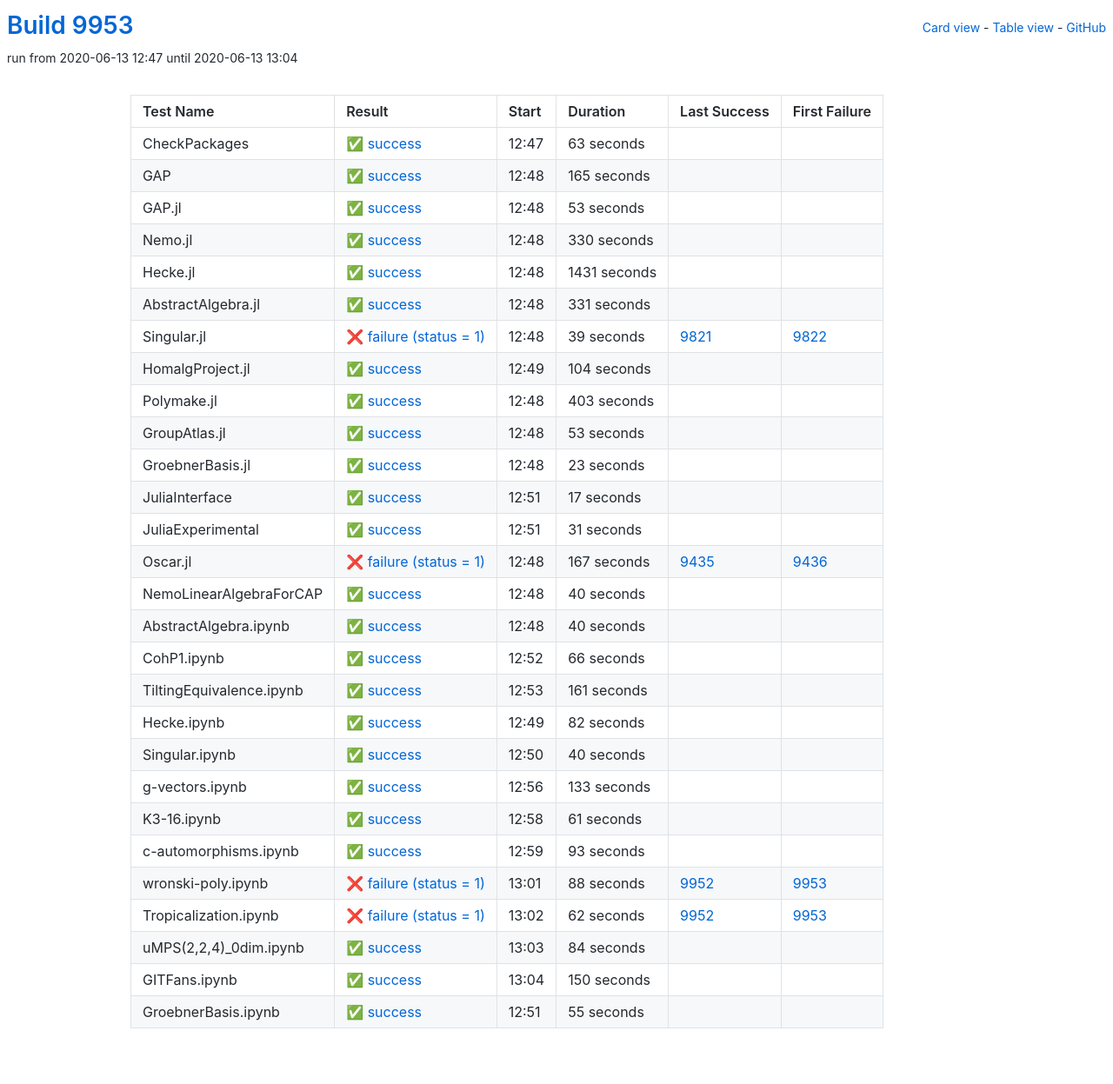
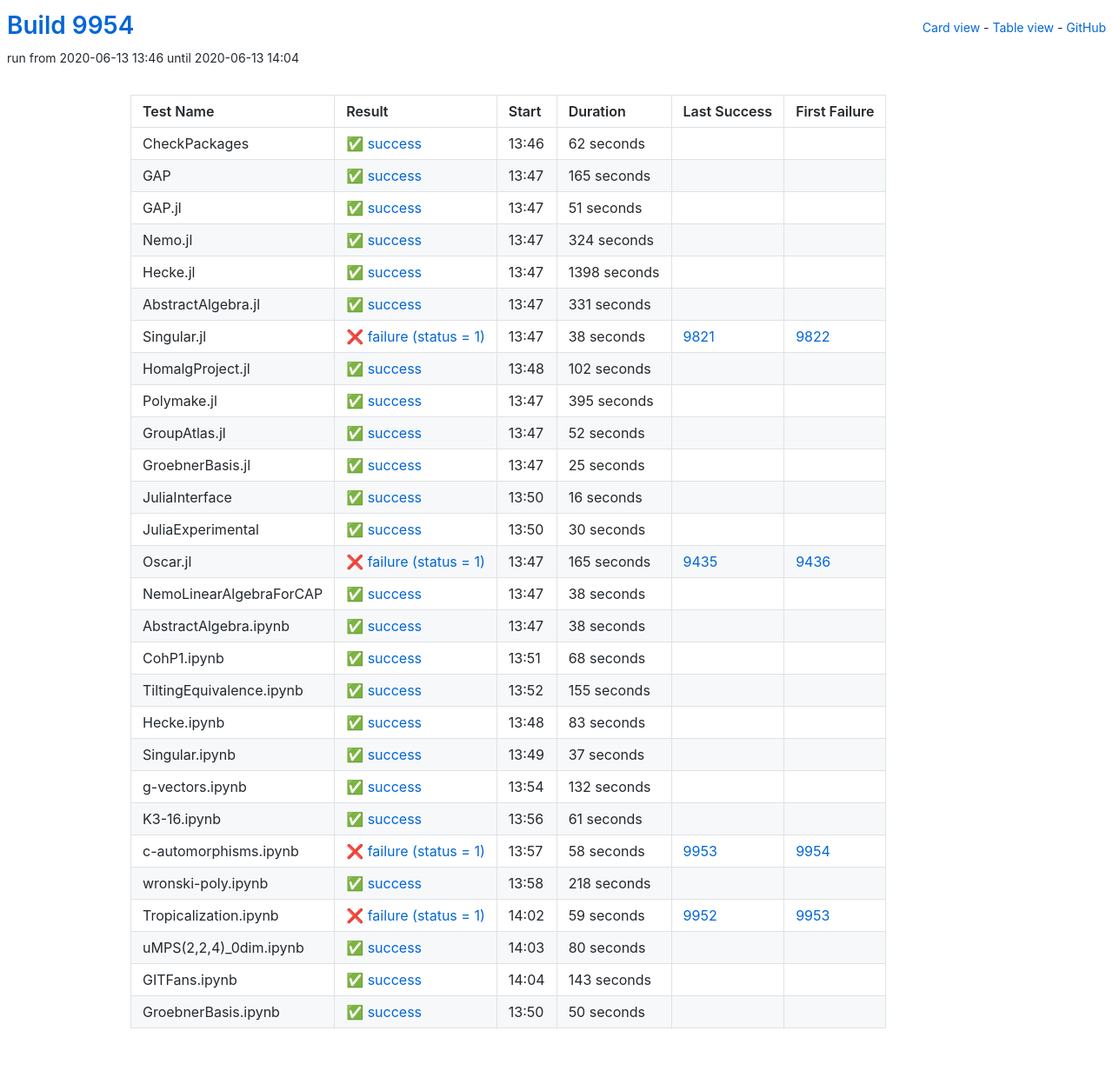
Before and after one commit to oscar-system/oscar-ci-status, a Jekyll site: the page built from table.html, in a window 1280 px wide. Shown: the whole page at 87% size. Built offline with Jekyll 4.4.1, drawn with Linux system fonts in a browser that asks for light colours.

Commit message:
Build #9954

```diff
--- a/_data/ci.yml
+++ b/_data/ci.yml
@@ -1,6 +1,6 @@
 ---
-build: 9953
-build_url: https://oscarci.mathematik.uni-kl.de/job/oscar/9953/
+build: 9954
+build_url: https://oscarci.mathematik.uni-kl.de/job/oscar/9954/
 job: oscar
 organization: oscar-system
 repo: oscar-ci-status
@@ -8,20 +8,20 @@
 tests:
 - name: CheckPackages
   id: checkpackages
-  log: https://oscarci.mathematik.uni-kl.de/job/oscar/9953/artifact/logs/build-9953/CheckPackages.log
-  start: 2020-06-13 12:47
+  log: https://oscarci.mathematik.uni-kl.de/job/oscar/9954/artifact/logs/build-9954/CheckPackages.log
+  start: 2020-06-13 13:46
   success: true
   exitcode: 0
   status: success
-  duration: 63
+  duration: 62
   last_success: false
   last_success_url:
   first_failure: false
   first_failure_url:
 - name: GAP
   id: gap
-  log: https://oscarci.mathematik.uni-kl.de/job/oscar/9953/artifact/logs/build-9953/GAP.log
-  start: 2020-06-13 12:48
+  log: https://oscarci.mathematik.uni-kl.de/job/oscar/9954/artifact/logs/build-9954/GAP.log
+  start: 2020-06-13 13:47
   success: true
   exitcode: 0
   status: success
@@ -32,44 +32,44 @@
   first_failure_url:
 - name: GAP.jl
   id: gap-jl
-  log: https://oscarci.mathematik.uni-kl.de/job/oscar/9953/artifact/logs/build-9953/GAP.jl.log
-  start: 2020-06-13 12:48
+  log: https://oscarci.mathematik.uni-kl.de/job/oscar/9954/artifact/logs/build-9954/GAP.jl.log
+  start: 2020-06-13 13:47
   success: true
   exitcode: 0
   status: success
-  duration: 53
+  duration: 51
   last_success: false
   last_success_url:
   first_failure: false
   first_failure_url:
 - name: Nemo.jl
   id: nemo-jl
-  log: https://oscarci.mathematik.uni-kl.de/job/oscar/9953/artifact/logs/build-9953/Nemo.jl.log
-  start: 2020-06-13 12:48
+  log: https://oscarci.mathematik.uni-kl.de/job/oscar/9954/artifact/logs/build-9954/Nemo.jl.log
+  start: 2020-06-13 13:47
   success: true
   exitcode: 0
   status: success
-  duration: 330
+  duration: 324
   last_success: false
   last_success_url:
   first_failure: false
   first_failure_url:
 - name: Hecke.jl
   id: hecke-jl
-  log: https://oscarci.mathematik.uni-kl.de/job/oscar/9953/artifact/logs/build-9953/Hecke.jl.log
-  start: 2020-06-13 12:48
+  log: https://oscarci.mathematik.uni-kl.de/job/oscar/9954/artifact/logs/build-9954/Hecke.jl.log
+  start: 2020-06-13 13:47
   success: true
   exitcode: 0
   status: success
-  duration: 1431
+  duration: 1398
   last_success: false
   last_success_url:
   first_failure: false
   first_failure_url:
 - name: AbstractAlgebra.jl
   id: abstractalgebra-jl
-  log: https://oscarci.mathematik.uni-kl.de/job/oscar/9953/artifact/logs/build-9953/AbstractAlgebra.jl.log
-  start: 2020-06-13 12:48
+  log: https://oscarci.mathematik.uni-kl.de/job/oscar/9954/artifact/logs/build-9954/AbstractAlgebra.jl.log
+  start: 2020-06-13 13:47
   success: true
   exitcode: 0
   status: success
@@ -80,188 +80,188 @@
   first_failure_url:
 - name: Singular.jl
   id: singular-jl
-  log: https://oscarci.mathematik.uni-kl.de/job/oscar/9953/artifact/logs/build-9953/Singular.jl.log
-  start: 2020-06-13 12:48
+  log: https://oscarci.mathematik.uni-kl.de/job/oscar/9954/artifact/logs/build-9954/Singular.jl.log
+  start: 2020-06-13 13:47
   success: false
   exitcode: 1
   status: failure
-  duration: 39
+  duration: 38
   last_success: 9821
   last_success_url: https://oscarci.mathematik.uni-kl.de/job/oscar/9821/
   first_failure: 9822
   first_failure_url: https://oscarci.mathematik.uni-kl.de/job/oscar/9822/
 - name: HomalgProject.jl
   id: homalgproject-jl
-  log: https://oscarci.mathematik.uni-kl.de/job/oscar/9953/artifact/logs/build-9953/HomalgProject.jl.log
-  start: 2020-06-13 12:49
+  log: https://oscarci.mathematik.uni-kl.de/job/oscar/9954/artifact/logs/build-9954/HomalgProject.jl.log
+  start: 2020-06-13 13:48
   success: true
   exitcode: 0
   status: success
-  duration: 104
+  duration: 102
   last_success: false
   last_success_url:
   first_failure: false
   first_failure_url:
 - name: Polymake.jl
   id: polymake-jl
-  log: https://oscarci.mathematik.uni-kl.de/job/oscar/9953/artifact/logs/build-9953/Polymake.jl.log
-  start: 2020-06-13 12:48
+  log: https://oscarci.mathematik.uni-kl.de/job/oscar/9954/artifact/logs/build-9954/Polymake.jl.log
+  start: 2020-06-13 13:47
   success: true
   exitcode: 0
   status: success
-  duration: 403
+  duration: 395
   last_success: false
   last_success_url:
   first_failure: false
   first_failure_url:
 - name: GroupAtlas.jl
   id: groupatlas-jl
-  log: https://oscarci.mathematik.uni-kl.de/job/oscar/9953/artifact/logs/build-9953/GroupAtlas.jl.log
-  start: 2020-06-13 12:48
+  log: https://oscarci.mathematik.uni-kl.de/job/oscar/9954/artifact/logs/build-9954/GroupAtlas.jl.log
+  start: 2020-06-13 13:47
   success: true
   exitcode: 0
   status: success
-  duration: 53
+  duration: 52
   last_success: false
   last_success_url:
   first_failure: false
   first_failure_url:
 - name: GroebnerBasis.jl
   id: groebnerbasis-jl
-  log: https://oscarci.mathematik.uni-kl.de/job/oscar/9953/artifact/logs/build-9953/GroebnerBasis.jl.log
-  start: 2020-06-13 12:48
+  log: https://oscarci.mathematik.uni-kl.de/job/oscar/9954/artifact/logs/build-9954/GroebnerBasis.jl.log
+  start: 2020-06-13 13:47
   success: true
   exitcode: 0
   status: success
-  duration: 23
+  duration: 25
   last_success: false
   last_success_url:
   first_failure: false
   first_failure_url:
 - name: JuliaInterface
   id: juliainterface
-  log: https://oscarci.mathematik.uni-kl.de/job/oscar/9953/artifact/logs/build-9953/JuliaInterface.log
-  start: 2020-06-13 12:51
+  log: https://oscarci.mathematik.uni-kl.de/job/oscar/9954/artifact/logs/build-9954/JuliaInterface.log
+  start: 2020-06-13 13:50
   success: true
   exitcode: 0
   status: success
-  duration: 17
+  duration: 16
   last_success: false
   last_success_url:
   first_failure: false
   first_failure_url:
 - name: JuliaExperimental
   id: juliaexperimental
-  log: https://oscarci.mathematik.uni-kl.de/job/oscar/9953/artifact/logs/build-9953/JuliaExperimental.log
-  start: 2020-06-13 12:51
+  log: https://oscarci.mathematik.uni-kl.de/job/oscar/9954/artifact/logs/build-9954/JuliaExperimental.log
+  start: 2020-06-13 13:50
   success: true
   exitcode: 0
   status: success
-  duration: 31
+  duration: 30
   last_success: false
   last_success_url:
   first_failure: false
   first_failure_url:
 - name: Oscar.jl
   id: oscar-jl
-  log: https://oscarci.mathematik.uni-kl.de/job/oscar/9953/artifact/logs/build-9953/Oscar.jl.log
-  start: 2020-06-13 12:48
+  log: https://oscarci.mathematik.uni-kl.de/job/oscar/9954/artifact/logs/build-9954/Oscar.jl.log
+  start: 2020-06-13 13:47
   success: false
   exitcode: 1
   status: failure
-  duration: 167
+  duration: 165
   last_success: 9435
   last_success_url: https://oscarci.mathematik.uni-kl.de/job/oscar/9435/
   first_failure: 9436
   first_failure_url: https://oscarci.mathematik.uni-kl.de/job/oscar/9436/
 - name: NemoLinearAlgebraForCAP
   id: nemolinearalgebraforcap
-  log: https://oscarci.mathematik.uni-kl.de/job/oscar/9953/artifact/logs/build-9953/NemoLinearAlgebraForCAP.log
-  start: 2020-06-13 12:48
+  log: https://oscarci.mathematik.uni-kl.de/job/oscar/9954/artifact/logs/build-9954/NemoLinearAlgebraForCAP.log
+  start: 2020-06-13 13:47
   success: true
   exitcode: 0
   status: success
-  duration: 40
+  duration: 38
   last_success: false
   last_success_url:
   first_failure: false
   first_failure_url:
 - name: AbstractAlgebra.ipynb
   id: abstractalgebra-ipynb
-  log: https://oscarci.mathematik.uni-kl.de/job/oscar/9953/artifact/logs/build-9953/AbstractAlgebra.ipynb.log
-  start: 2020-06-13 12:48
+  log: https://oscarci.mathematik.uni-kl.de/job/oscar/9954/artifact/logs/build-9954/AbstractAlgebra.ipynb.log
+  start: 2020-06-13 13:47
   success: true
   exitcode: 0
   status: success
-  duration: 40
+  duration: 38
   last_success: false
   last_success_url:
   first_failure: false
   first_failure_url:
 - name: CohP1.ipynb
   id: cohp1-ipynb
-  log: https://oscarci.mathematik.uni-kl.de/job/oscar/9953/artifact/logs/build-9953/CohP1.ipynb.log
-  start: 2020-06-13 12:52
+  log: https://oscarci.mathematik.uni-kl.de/job/oscar/9954/artifact/logs/build-9954/CohP1.ipynb.log
+  start: 2020-06-13 13:51
   success: true
   exitcode: 0
   status: success
-  duration: 66
+  duration: 68
   last_success: false
   last_success_url:
   first_failure: false
   first_failure_url:
 - name: TiltingEquivalence.ipynb
   id: tiltingequivalence-ipynb
-  log: https://oscarci.mathematik.uni-kl.de/job/oscar/9953/artifact/logs/build-9953/TiltingEquivalence.ipynb.log
-  start: 2020-06-13 12:53
+  log: https://oscarci.mathematik.uni-kl.de/job/oscar/9954/artifact/logs/build-9954/TiltingEquivalence.ipynb.log
+  start: 2020-06-13 13:52
   success: true
   exitcode: 0
   status: success
-  duration: 161
+  duration: 155
   last_success: false
   last_success_url:
   first_failure: false
   first_failure_url:
 - name: Hecke.ipynb
   id: hecke-ipynb
-  log: https://oscarci.mathematik.uni-kl.de/job/oscar/9953/artifact/logs/build-9953/Hecke.ipynb.log
-  start: 2020-06-13 12:49
+  log: https://oscarci.mathematik.uni-kl.de/job/oscar/9954/artifact/logs/build-9954/Hecke.ipynb.log
+  start: 2020-06-13 13:48
   success: true
   exitcode: 0
   status: success
-  duration: 82
+  duration: 83
   last_success: false
   last_success_url:
   first_failure: false
   first_failure_url:
 - name: Singular.ipynb
   id: singular-ipynb
-  log: https://oscarci.mathematik.uni-kl.de/job/oscar/9953/artifact/logs/build-9953/Singular.ipynb.log
-  start: 2020-06-13 12:50
+  log: https://oscarci.mathematik.uni-kl.de/job/oscar/9954/artifact/logs/build-9954/Singular.ipynb.log
+  start: 2020-06-13 13:49
   success: true
   exitcode: 0
   status: success
-  duration: 40
+  duration: 37
   last_success: false
   last_success_url:
   first_failure: false
   first_failure_url:
 - name: g-vectors.ipynb
   id: g-vectors-ipynb
-  log: https://oscarci.mathematik.uni-kl.de/job/oscar/9953/artifact/logs/build-9953/g-vectors.ipynb.log
-  start: 2020-06-13 12:56
+  log: https://oscarci.mathematik.uni-kl.de/job/oscar/9954/artifact/logs/build-9954/g-vectors.ipynb.log
+  start: 2020-06-13 13:54
   success: true
   exitcode: 0
   status: success
-  duration: 133
+  duration: 132
   last_success: false
   last_success_url:
   first_failure: false
   first_failure_url:
 - name: K3-16.ipynb
   id: k3-16-ipynb
-  log: https://oscarci.mathematik.uni-kl.de/job/oscar/9953/artifact/logs/build-9953/K3-16.ipynb.log
-  start: 2020-06-13 12:58
+  log: https://oscarci.mathematik.uni-kl.de/job/oscar/9954/artifact/logs/build-9954/K3-16.ipynb.log
+  start: 2020-06-13 13:56
   success: true
   exitcode: 0
   status: success
@@ -272,72 +272,72 @@
   first_failure_url:
 - name: c-automorphisms.ipynb
   id: c-automorphisms-ipynb
-  log: https://oscarci.mathematik.uni-kl.de/job/oscar/9953/artifact/logs/build-9953/c-automorphisms.ipynb.log
-  start: 2020-06-13 12:59
+  log: https://oscarci.mathematik.uni-kl.de/job/oscar/9954/artifact/logs/build-9954/c-automorphisms.ipynb.log
+  start: 2020-06-13 13:57
+  success: false
+  exitcode: 1
+  status: failure
+  duration: 58
+  last_success: 9953
+  last_success_url: https://oscarci.mathematik.uni-kl.de/job/oscar/9953/
+  first_failure: 9954
+  first_failure_url: https://oscarci.mathematik.uni-kl.de/job/oscar/9954/
+- name: wronski-poly.ipynb
+  id: wronski-poly-ipynb
+  log: https://oscarci.mathematik.uni-kl.de/job/oscar/9954/artifact/logs/build-9954/wronski-poly.ipynb.log
+  start: 2020-06-13 13:58
   success: true
   exitcode: 0
   status: success
-  duration: 93
+  duration: 218
   last_success: false
   last_success_url:
   first_failure: false
   first_failure_url:
-- name: wronski-poly.ipynb
-  id: wronski-poly-ipynb
-  log: https://oscarci.mathematik.uni-kl.de/job/oscar/9953/artifact/logs/build-9953/wronski-poly.ipynb.log
-  start: 2020-06-13 13:01
+- name: Tropicalization.ipynb
+  id: tropicalization-ipynb
+  log: https://oscarci.mathematik.uni-kl.de/job/oscar/9954/artifact/logs/build-9954/Tropicalization.ipynb.log
+  start: 2020-06-13 14:02
   success: false
   exitcode: 1
   status: failure
-  duration: 88
-  last_success: 9952
-  last_success_url: https://oscarci.mathematik.uni-kl.de/job/oscar/9952/
-  first_failure: 9953
-  first_failure_url: https://oscarci.mathematik.uni-kl.de/job/oscar/9953/
-- name: Tropicalization.ipynb
-  id: tropicalization-ipynb
-  log: https://oscarci.mathematik.uni-kl.de/job/oscar/9953/artifact/logs/build-9953/Tropicalization.ipynb.log
-  start: 2020-06-13 13:02
-  success: false
-  exitcode: 1
-  status: failure
-  duration: 62
+  duration: 59
   last_success: 9952
   last_success_url: https://oscarci.mathematik.uni-kl.de/job/oscar/9952/
   first_failure: 9953
   first_failure_url: https://oscarci.mathematik.uni-kl.de/job/oscar/9953/
 - name: uMPS(2,2,4)_0dim.ipynb
   id: umps-2-2-4-0dim-ipynb
-  log: https://oscarci.mathematik.uni-kl.de/job/oscar/9953/artifact/logs/build-9953/uMPS-2-2-4-_0dim.ipynb.log
-  start: 2020-06-13 13:03
+  log: https://oscarci.mathematik.uni-kl.de/job/oscar/9954/artifact/logs/build-9954/uMPS-2-2-4-_0dim.ipynb.log
+  start: 2020-06-13 14:03
   success: true
   exitcode: 0
   status: success
-  duration: 84
+  duration: 80
   last_success: false
   last_success_url:
   first_failure: false
   first_failure_url:
 - name: GITFans.ipynb
   id: gitfans-ipynb
-  log: https://oscarci.mathematik.uni-kl.de/job/oscar/9953/artifact/logs/build-9953/GITFans.ipynb.log
-  start: 2020-06-13 13:04
+  log: https://oscarci.mathematik.uni-kl.de/job/oscar/9954/artifact/logs/build-9954/GITFans.ipynb.log
+  start: 2020-06-13 14:04
   success: true
   exitcode: 0
   status: success
-  duration: 150
+  duration: 143
   last_success: false
   last_success_url:
   first_failure: false
   first_failure_url:
 - name: GroebnerBasis.ipynb
   id: groebnerbasis-ipynb
-  log: https://oscarci.mathematik.uni-kl.de/job/oscar/9953/artifact/logs/build-9953/GroebnerBasis.ipynb.log
-  start: 2020-06-13 12:51
+  log: https://oscarci.mathematik.uni-kl.de/job/oscar/9954/artifact/logs/build-9954/GroebnerBasis.ipynb.log
+  start: 2020-06-13 13:50
   success: true
   exitcode: 0
   status: success
-  duration: 55
+  duration: 50
   last_success: false
   last_success_url:
   first_failure: false
```
Also changed, not shown: README.md.
